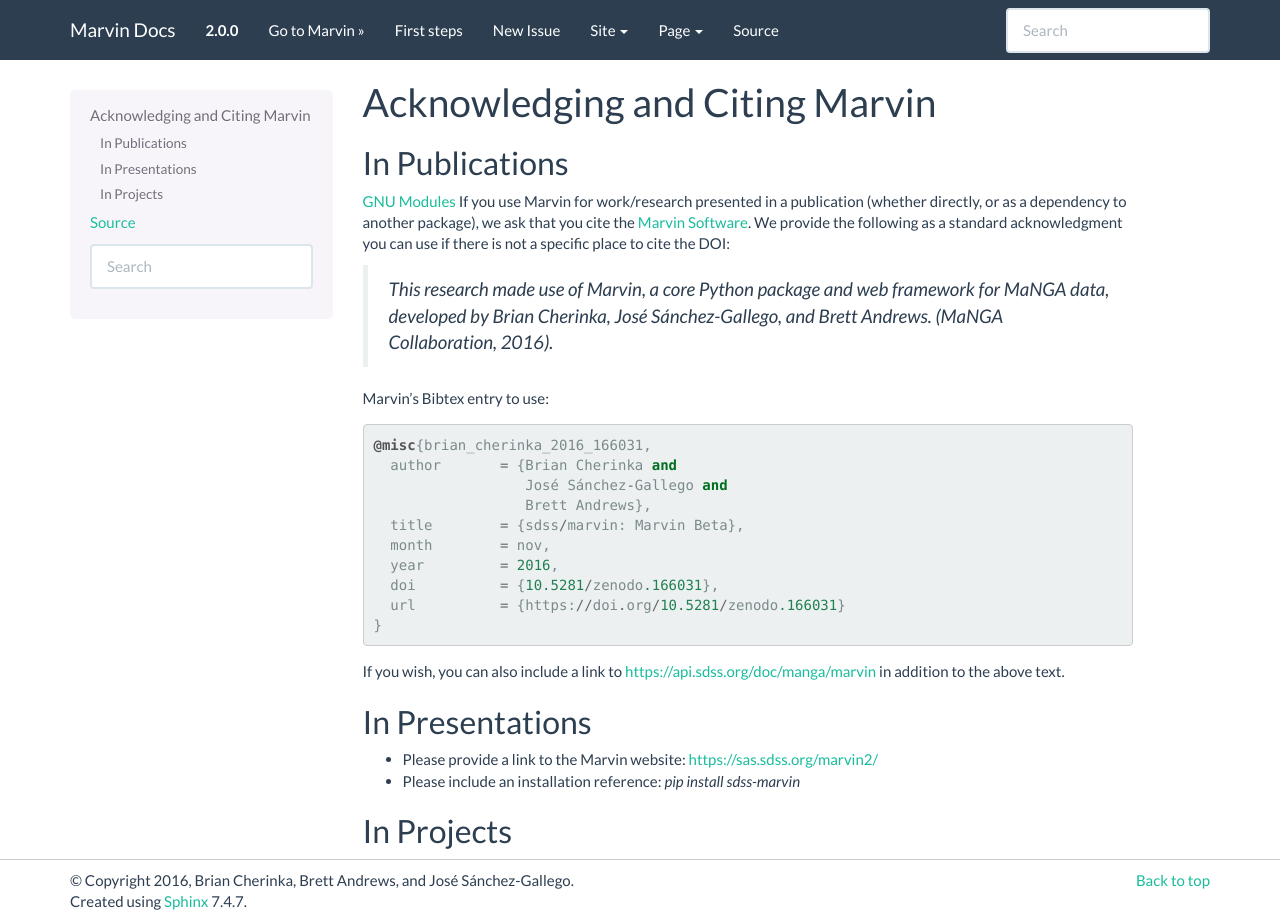
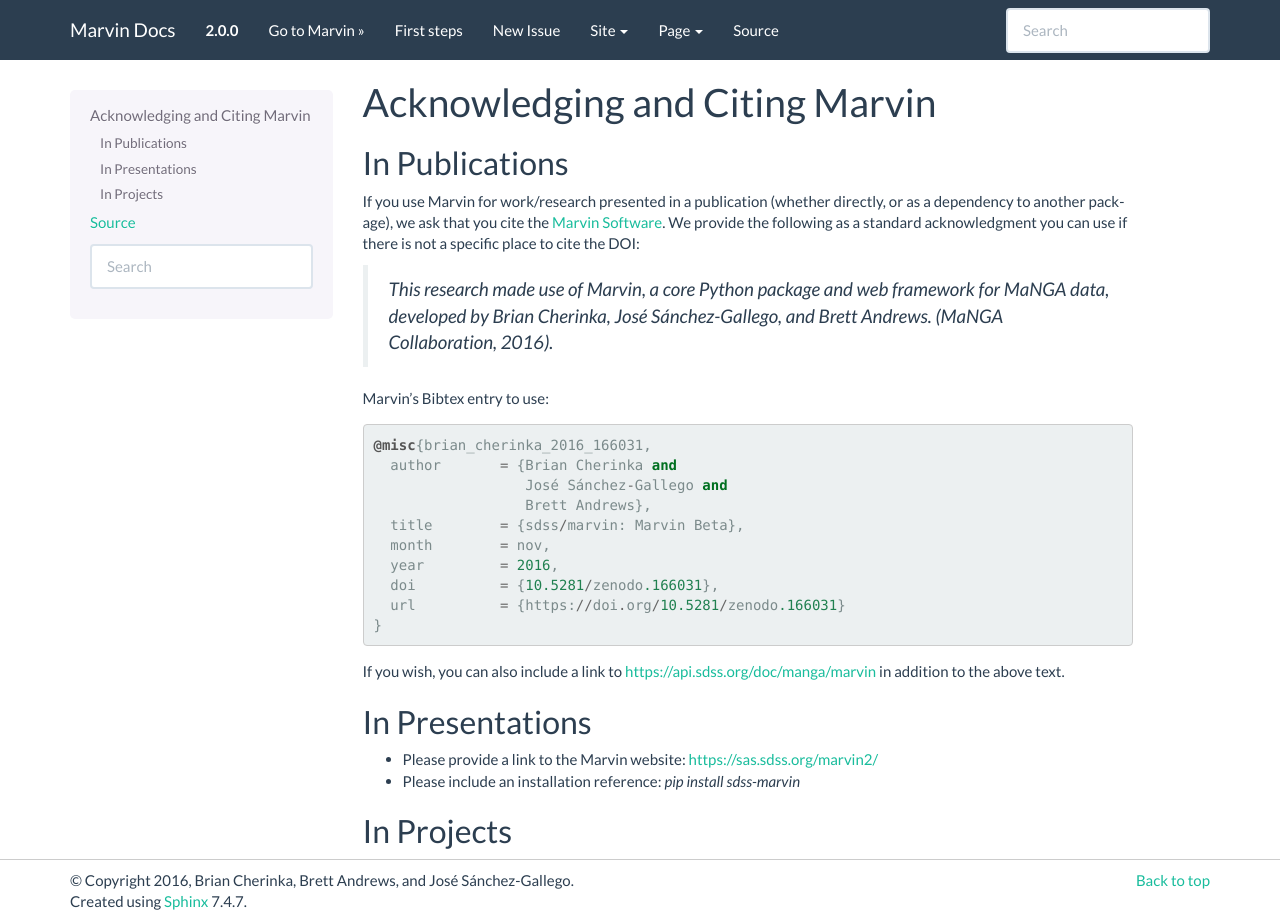
Before and after one commit to sdss/marvin, a Sphinx documentation site: the page built from docs/sphinx/citation.rst, in a window 1280 px wide and 923 px high. Built offline with Sphinx 7.4.7, drawn with Linux system fonts in a browser that asks for light colours; pages that are not in the unit, such as notebooks, are missing from menus.

Commit message:
tweaking formating in citation docs

```diff
--- a/docs/sphinx/citation.rst
+++ b/docs/sphinx/citation.rst
@@ -8,7 +8,7 @@
 
 In Publications
 ^^^^^^^^^^^^^^^
-`GNU Modules <http://modules.sourceforge.net>`_
+
 If you use Marvin for work/research presented in a publication (whether directly, or as a dependency to another package), we ask that you cite the `Marvin Software <https://zenodo.org/record/166031>`_. We provide the following as a standard acknowledgment you can use if there is not a specific place to cite the DOI:
 
     *This research made use of Marvin, a core Python package and web framework for MaNGA data, developed by Brian Cherinka,
```
